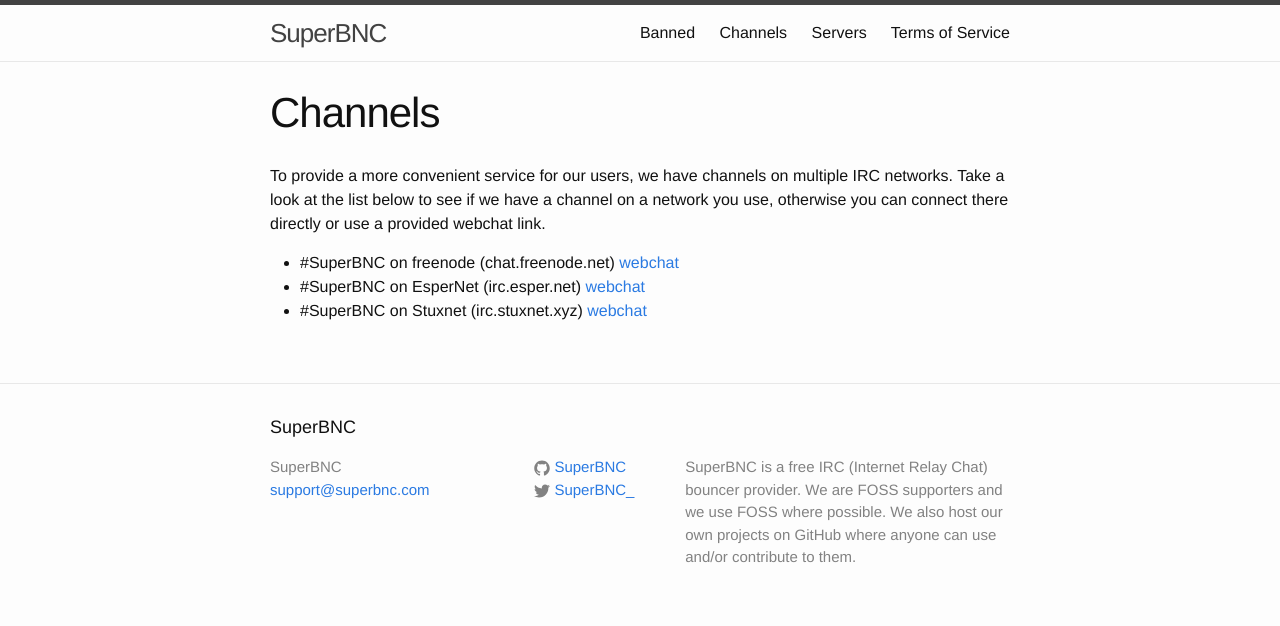
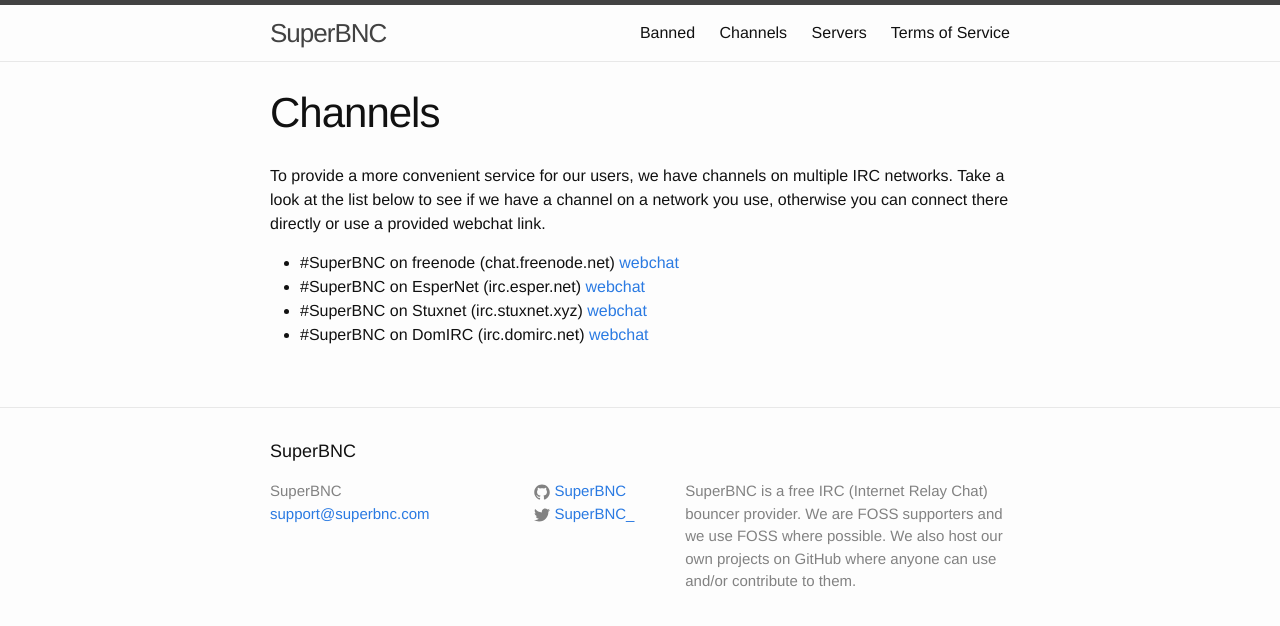
Before and after one commit to itslukej/www, a Jekyll site: the page built from channels.md, in a window 1280 px wide. Shown: the top 626 px of the page. Built offline with Jekyll 4.4.1, drawn with Linux system fonts in a browser that asks for light colours.

Commit message:
Add DomIRC to channels list

```diff
--- a/channels.md
+++ b/channels.md
@@ -10,3 +10,4 @@ you use, otherwise you can connect there directly or use a provided webchat link
 * #SuperBNC on freenode (chat.freenode.net) [webchat](https://webchat.freenode.net/?nick=Super-...&channels=#SuperBNC)
 * #SuperBNC on EsperNet (irc.esper.net) [webchat](https://webchat.esper.net/?nick=Super-...&channels=#SuperBNC)
 * #SuperBNC on Stuxnet (irc.stuxnet.xyz) [webchat](https://kiwiirc.com/client/irc.stuxnet.xyz:+6697/?nick=Super-?#SuperBNC)
+* #SuperBNC on DomIRC (irc.domirc.net) [webchat](https://kiwiirc.com/client/irc.domirc.net:+6697/?nick=Super-?#SuperBNC)
```
